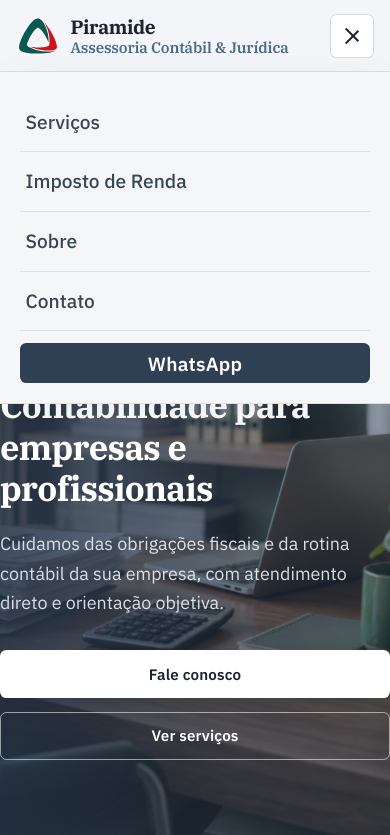
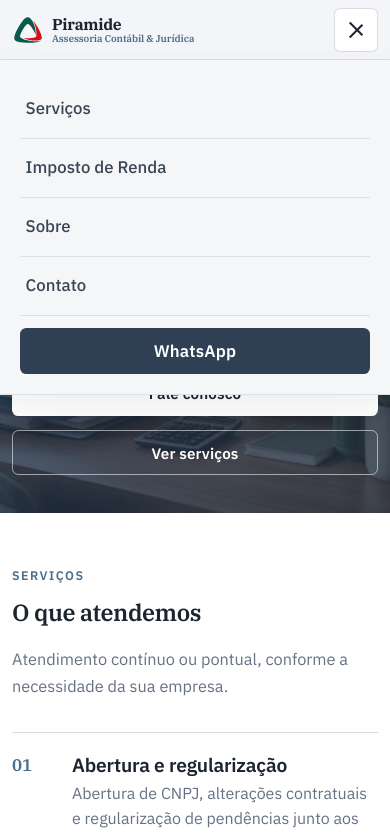
Before and after one commit to GiovanniFrozza/piramide-site, a website built with Vite: page index.html in a window 390 px wide. Both pictures are taken after a click on the button "Abrir menu". Shown: the top 835 px of the page. Built offline with nearby package versions, Linux system fonts and the light colour scheme.

Commit message:
Ajusta o layout responsivo para celular, tablet e monitores menores.

```diff
--- a/src/style.css
+++ b/src/style.css
@@ -25,7 +25,7 @@
 
   --radius: 0.4rem;
   --shadow-soft: 0 14px 36px rgba(26, 36, 50, 0.08);
-  --header-h: 4.5rem;
+  --header-h: 4.25rem;
   --container: 68rem;
   --ease: cubic-bezier(0.22, 1, 0.36, 1);
 }
@@ -49,6 +49,7 @@ body {
   background:
     linear-gradient(180deg, #eef2f6 0%, var(--color-paper) 28%, var(--color-paper) 100%);
   -webkit-font-smoothing: antialiased;
+  overflow-x: clip;
 }
 
 img {
@@ -192,7 +193,7 @@ ol {
   color: #fff;
   min-height: 2.45rem;
   padding: 0.4rem 1rem;
-  font-size: 1.2rem;
+  font-size: 1.05rem;
   box-shadow: none;
 }
 
@@ -233,8 +234,8 @@ ol {
 }
 
 .brand-logo {
-  width: 2.75rem;
-  height: 2.75rem;
+  width: 2.35rem;
+  height: 2.35rem;
   object-fit: contain;
   flex-shrink: 0;
 }
@@ -243,7 +244,7 @@ ol {
   display: flex;
   flex-direction: column;
   font-family: var(--font-display);
-  font-size: 1.2rem;
+  font-size: 1.05rem;
   font-weight: 700;
   letter-spacing: -0.02em;
   line-height: 1.2;
@@ -251,7 +252,7 @@ ol {
 
 .brand-text em {
   font-style: normal;
-  font-size: 0.95rem;
+  font-size: 0.82rem;
   color: var(--color-accent);
   font-weight: 600;
   letter-spacing: -0.01em;
@@ -266,7 +267,7 @@ ol {
 .site-nav a:not(.btn) {
   text-decoration: none;
   font-weight: 500;
-  font-size: 1.2rem;
+  font-size: 1.05rem;
   color: var(--color-ink-soft);
 }
 
@@ -1007,20 +1008,20 @@ ol {
 /* Ultrawide — tipografia e header maiores */
 @media (min-width: 2200px) {
   :root {
-    --header-h: 5rem;
+    --header-h: 4.75rem;
   }
 
   .brand-logo {
-    width: 3.1rem;
-    height: 3.1rem;
+    width: 2.75rem;
+    height: 2.75rem;
   }
 
   .brand-text {
-    font-size: 1.32rem;
+    font-size: 1.2rem;
   }
 
   .brand-text em {
-    font-size: 1.05rem;
+    font-size: 0.95rem;
   }
 
   .site-nav {
@@ -1028,13 +1029,13 @@ ol {
   }
 
   .site-nav a:not(.btn) {
-    font-size: 1.32rem;
+    font-size: 1.2rem;
   }
 
   .btn-nav {
-    font-size: 1.32rem;
-    min-height: 2.8rem;
-    padding: 0.55rem 1.2rem;
+    font-size: 1.2rem;
+    min-height: 2.75rem;
+    padding: 0.55rem 1.15rem;
   }
 
   .hero-brand {
@@ -1053,24 +1054,28 @@ ol {
 
 @media (min-width: 3000px) {
   :root {
-    --header-h: 5.35rem;
+    --header-h: 5.15rem;
   }
 
   .brand-logo {
-    width: 3.45rem;
-    height: 3.45rem;
+    width: 3.2rem;
+    height: 3.2rem;
   }
 
   .brand-text {
-    font-size: 1.45rem;
+    font-size: 1.35rem;
+  }
+
+  .brand-text em {
+    font-size: 1.05rem;
   }
 
   .site-nav a:not(.btn) {
-    font-size: 1.45rem;
+    font-size: 1.35rem;
   }
 
   .btn-nav {
-    font-size: 1.45rem;
+    font-size: 1.35rem;
   }
 
   .hero-brand {
@@ -1086,8 +1091,65 @@ ol {
   }
 }
 
-/* Responsive */
-@media (max-width: 900px) {
+/* Responsive — tablet */
+@media (max-width: 960px) {
+  :root {
+    --header-h: 4rem;
+  }
+
+  .container {
+    width: min(100% - 1.75rem, var(--container));
+  }
+
+  .brand-logo {
+    width: 2.15rem;
+    height: 2.15rem;
+  }
+
+  .brand-text {
+    font-size: 1rem;
+  }
+
+  .brand-text em {
+    font-size: 0.74rem;
+  }
+
+  .nav-toggle {
+    display: inline-flex;
+  }
+
+  .site-nav {
+    position: fixed;
+    inset: var(--header-h) 0 auto 0;
+    display: none;
+    flex-direction: column;
+    align-items: stretch;
+    gap: 0;
+    padding: var(--space-md);
+    background: var(--color-paper);
+    border-bottom: 1px solid var(--color-line);
+    box-shadow: var(--shadow-soft);
+    z-index: 40;
+    max-height: calc(100svh - var(--header-h));
+    overflow-y: auto;
+  }
+
+  .nav-open .site-nav {
+    display: flex;
+  }
+
+  .site-nav a:not(.btn) {
+    padding: 0.95rem 0.35rem;
+    border-bottom: 1px solid var(--color-line);
+    font-size: 1.05rem;
+  }
+
+  .site-nav .btn-nav {
+    margin-top: var(--space-sm);
+    width: 100%;
+    font-size: 1.05rem;
+  }
+
   .ir-layout,
   .about-layout,
   .contact-layout {
@@ -1121,38 +1183,124 @@ ol {
     grid-template-columns: 1fr;
     gap: 0.25rem;
   }
+
+  .services-list li {
+    grid-template-columns: 2.75rem minmax(0, 1fr);
+  }
+
+  .hero {
+    min-height: min(78svh, 40rem);
+  }
+
+  .hero-content {
+    padding: clamp(2.75rem, 8vh, 4.5rem) 0;
+    max-width: 36rem;
+  }
+
+  .hero-bg {
+    background-position: 70% 38%;
+  }
+
+  .hero h1 {
+    max-width: 14ch;
+  }
+
+  .section {
+    padding: 4.25rem 0;
+  }
 }
 
-@media (max-width: 768px) {
-  .nav-toggle {
-    display: inline-flex;
+/* Responsive — celular */
+@media (max-width: 640px) {
+  :root {
+    --header-h: 3.75rem;
+    --space-2xl: 3.75rem;
   }
 
-  .site-nav {
-    position: fixed;
-    inset: var(--header-h) 0 auto 0;
-    display: none;
-    flex-direction: column;
-    align-items: stretch;
-    gap: 0;
-    padding: var(--space-md);
-    background: var(--color-paper);
-    border-bottom: 1px solid var(--color-line);
-    box-shadow: var(--shadow-soft);
+  body {
+    font-size: 1rem;
   }
 
-  .nav-open .site-nav {
-    display: flex;
+  .container {
+    width: min(100% - 1.5rem, var(--container));
   }
 
-  .site-nav a:not(.btn) {
-    padding: 0.85rem 0.35rem;
-    border-bottom: 1px solid var(--color-line);
+  .brand {
+    gap: 0.5rem;
+    min-width: 0;
+    max-width: calc(100% - 3.5rem);
   }
 
-  .site-nav .btn-nav {
-    margin-top: var(--space-sm);
-    width: 100%;
+  .brand-logo {
+    width: 2rem;
+    height: 2rem;
+  }
+
+  .brand-text {
+    font-size: 0.98rem;
+    min-width: 0;
+  }
+
+  .brand-text em {
+    font-size: 0.68rem;
+    white-space: nowrap;
+    overflow: hidden;
+    text-overflow: ellipsis;
+    max-width: 100%;
+  }
+
+  h1 {
+    font-size: clamp(1.85rem, 8vw, 2.35rem);
+  }
+
+  h2 {
+    font-size: clamp(1.45rem, 6vw, 1.9rem);
+  }
+
+  .section-header {
+    margin-bottom: var(--space-lg);
+  }
+
+  .section-lead {
+    font-size: 1.02rem;
+  }
+
+  .hero {
+    min-height: auto;
+    align-items: flex-end;
+  }
+
+  .hero-content {
+    padding: 3.25rem 0 2.75rem;
+  }
+
+  .hero-brand {
+    font-size: clamp(1.55rem, 6vw, 2rem);
+    margin-bottom: var(--space-sm);
+  }
+
+  .hero h1 {
+    max-width: none;
+    margin-bottom: var(--space-sm);
+  }
+
+  .hero-lead {
+    font-size: 1.05rem;
+    max-width: none;
+    margin-bottom: var(--space-md);
+  }
+
+  .hero-bg {
+    background:
+      linear-gradient(
+        165deg,
+        rgba(26, 36, 50, 0.94) 0%,
+        rgba(47, 63, 84, 0.86) 42%,
+        rgba(47, 63, 84, 0.62) 100%
+      ),
+      url("./assets/faq.jpg") 72% 32% / cover no-repeat;
+    transform: none;
+    animation: none;
   }
 
   .hero-actions {
@@ -1164,11 +1312,56 @@ ol {
     width: 100%;
   }
 
+  .btn {
+    min-height: 2.85rem;
+  }
+
+  .about-layout .media-slot {
+    max-height: 14rem;
+  }
+
+  .about-layout .media-slot-img {
+    height: 14rem;
+    min-height: 14rem;
+  }
+
+  .contact-map,
+  .contact-map iframe {
+    min-height: 15rem;
+  }
+
+  .cta-band {
+    padding: 3.25rem 0;
+  }
+
+  .cta-inner .btn-primary {
+    width: 100%;
+  }
+
+  .footer-nav {
+    gap: 0.75rem 1rem;
+  }
+
+  .footer-nav a {
+    font-size: 0.95rem;
+  }
+
   .services-list li {
-    grid-template-columns: 2.75rem minmax(0, 1fr);
+    grid-template-columns: 2.5rem minmax(0, 1fr);
+    padding-block: 1.25rem;
   }
 
   .section {
-    padding: 4rem 0;
+    padding: 3.25rem 0;
   }
 }
+
+@media (max-width: 400px) {
+  .brand-text em {
+    font-size: 0.62rem;
+  }
+
+  .hero-content {
+    padding: 2.75rem 0 2.35rem;
+  }
+}
```
